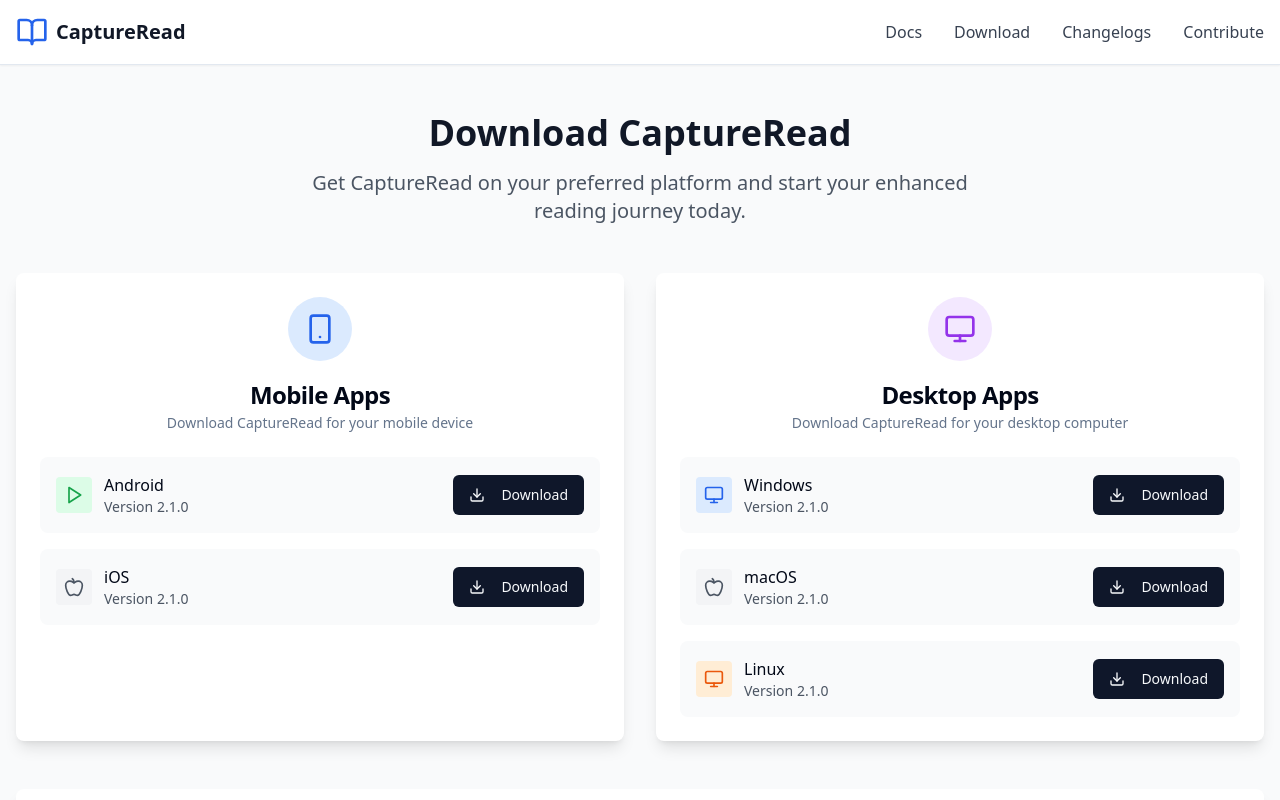
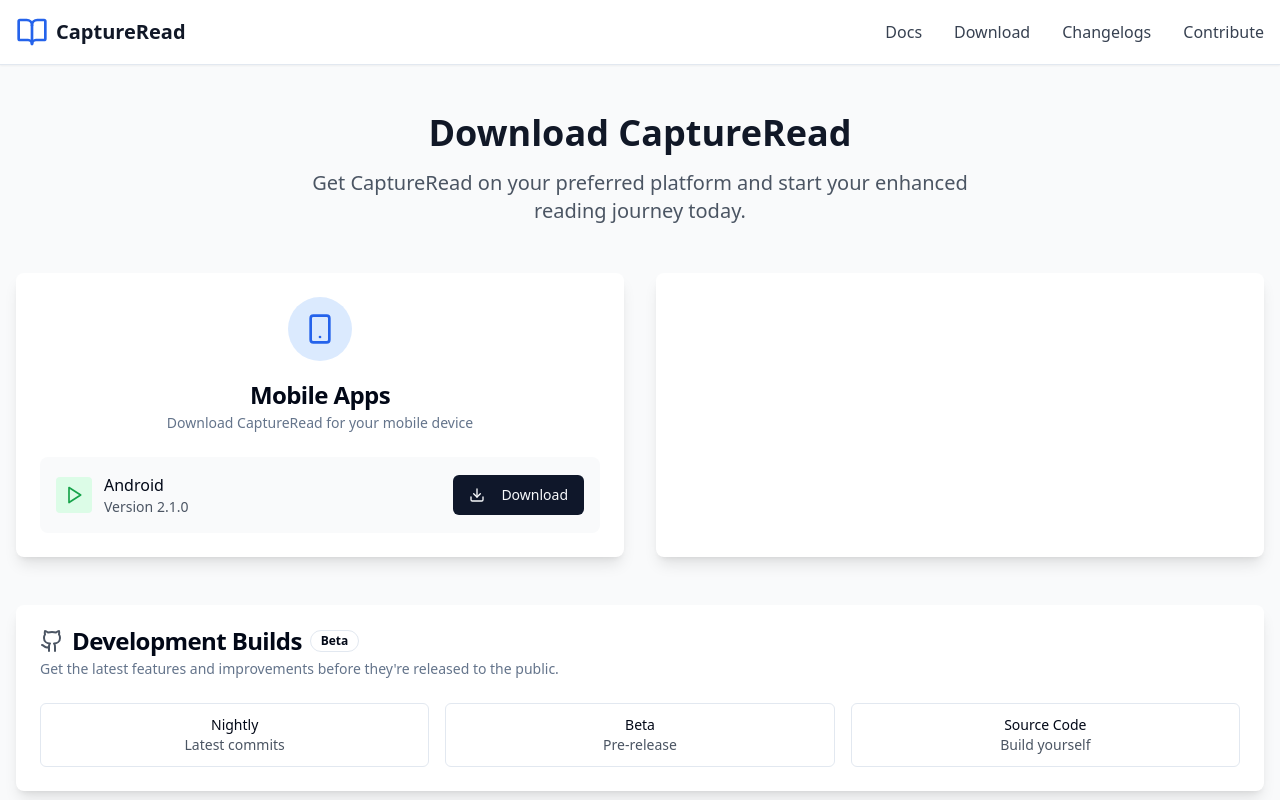
Before and after one commit to Sidharth7082/captura-read-archive, a React (Vite) app: page /download in a window 1280 px wide. Shown: the top 800 px of the page. Built offline with nearby package versions, Linux system fonts and the light colour scheme.

Commit message:
Visual edit in Lovable
Edited UI in Lovable

```diff
--- a/src/pages/Download.tsx
+++ b/src/pages/Download.tsx
@@ -1,14 +1,11 @@
-
 import { Button } from "@/components/ui/button";
 import { Card, CardContent, CardDescription, CardHeader, CardTitle } from "@/components/ui/card";
 import { Badge } from "@/components/ui/badge";
 import Header from "@/components/Header";
 import Footer from "@/components/Footer";
 import { Download as DownloadIcon, Smartphone, Monitor, Github, Apple, Play } from "lucide-react";
-
 const Download = () => {
-  return (
-    <div className="min-h-screen bg-gray-50">
+  return <div className="min-h-screen bg-gray-50">
       <Header />
 
       <div className="container mx-auto px-4 py-12">
@@ -50,86 +47,14 @@ const Download = () => {
                 </Button>
               </div>
 
-              <div className="flex items-center justify-between p-4 bg-gray-50 rounded-lg">
-                <div className="flex items-center space-x-3">
-                  <div className="p-2 bg-gray-100 rounded">
-                    <Apple className="h-5 w-5 text-gray-600" />
-                  </div>
-                  <div>
-                    <div className="font-medium">iOS</div>
-                    <div className="text-sm text-gray-600">Version 2.1.0</div>
-                  </div>
-                </div>
-                <Button>
-                  <DownloadIcon className="mr-2 h-4 w-4" />
-                  Download
-                </Button>
-              </div>
+
             </CardContent>
           </Card>
 
           {/* Desktop Downloads */}
           <Card className="border-0 shadow-lg">
-            <CardHeader className="text-center">
-              <div className="flex justify-center mb-4">
-                <div className="p-4 bg-purple-100 rounded-full">
-                  <Monitor className="h-8 w-8 text-purple-600" />
-                </div>
-              </div>
-              <CardTitle>Desktop Apps</CardTitle>
-              <CardDescription>
-                Download CaptureRead for your desktop computer
-              </CardDescription>
-            </CardHeader>
-            <CardContent className="space-y-4">
-              <div className="flex items-center justify-between p-4 bg-gray-50 rounded-lg">
-                <div className="flex items-center space-x-3">
-                  <div className="p-2 bg-blue-100 rounded">
-                    <Monitor className="h-5 w-5 text-blue-600" />
-                  </div>
-                  <div>
-                    <div className="font-medium">Windows</div>
-                    <div className="text-sm text-gray-600">Version 2.1.0</div>
-                  </div>
-                </div>
-                <Button>
-                  <DownloadIcon className="mr-2 h-4 w-4" />
-                  Download
-                </Button>
-              </div>
 
-              <div className="flex items-center justify-between p-4 bg-gray-50 rounded-lg">
-                <div className="flex items-center space-x-3">
-                  <div className="p-2 bg-gray-100 rounded">
-                    <Apple className="h-5 w-5 text-gray-600" />
-                  </div>
-                  <div>
-                    <div className="font-medium">macOS</div>
-                    <div className="text-sm text-gray-600">Version 2.1.0</div>
-                  </div>
-                </div>
-                <Button>
-                  <DownloadIcon className="mr-2 h-4 w-4" />
-                  Download
-                </Button>
-              </div>
 
-              <div className="flex items-center justify-between p-4 bg-gray-50 rounded-lg">
-                <div className="flex items-center space-x-3">
-                  <div className="p-2 bg-orange-100 rounded">
-                    <Monitor className="h-5 w-5 text-orange-600" />
-                  </div>
-                  <div>
-                    <div className="font-medium">Linux</div>
-                    <div className="text-sm text-gray-600">Version 2.1.0</div>
-                  </div>
-                </div>
-                <Button>
-                  <DownloadIcon className="mr-2 h-4 w-4" />
-                  Download
-                </Button>
-              </div>
-            </CardContent>
           </Card>
         </div>
 
@@ -203,8 +128,6 @@ const Download = () => {
       </div>
 
       <Footer />
-    </div>
-  );
+    </div>;
 };
-
 export default Download;
```
